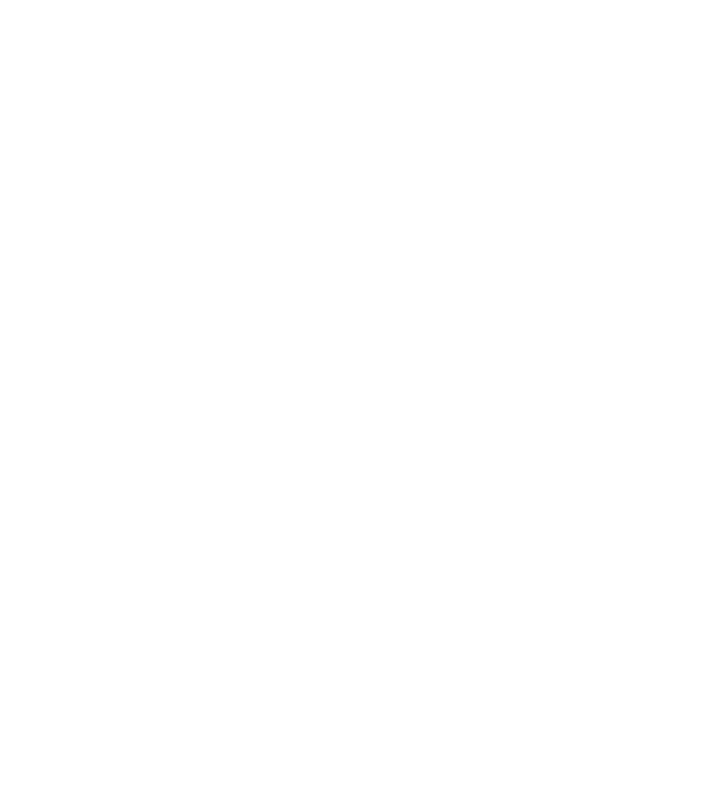
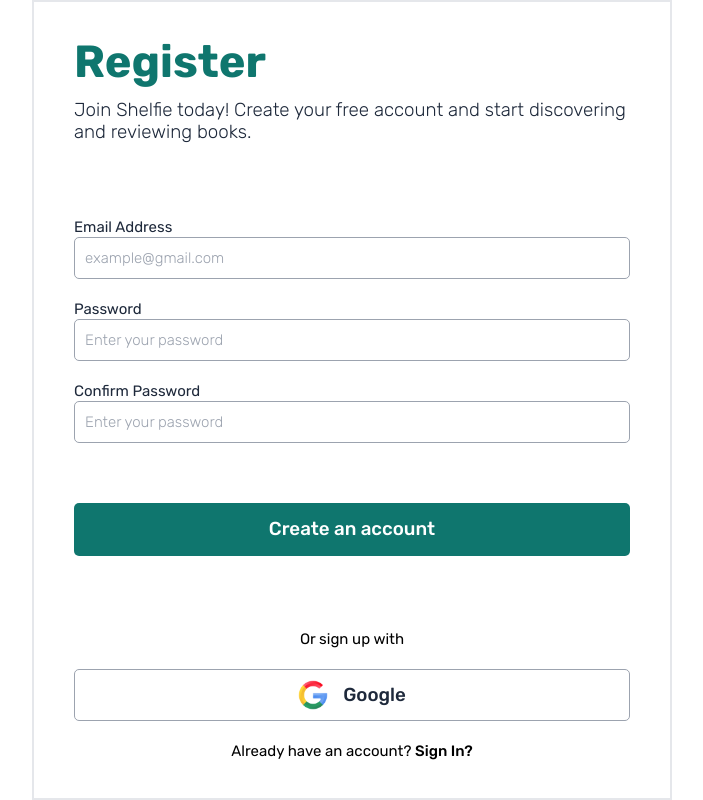
Before and after one commit to AndrewEmeg/shelfie, a React (Vite) app: page /signUp in a window 1280 px wide. Before the commit this address had no page. Shown: the whole page, without its empty margins (288-991 px from the left). Built offline with nearby package versions, Linux system fonts and the light colour scheme.

Commit message:
finished designing the auth features

```diff
--- a/src/App.jsx
+++ b/src/App.jsx
@@ -1,15 +1,17 @@
 import "./App.css";
 import { BrowserRouter, Routes, Route } from "react-router-dom";
 
-import Home from "./components/welcome";
+import Welcome from "./components/welcome";
+import SignUp from "./components/sign-up";
+import SignIn from "./components/sign-in";
 
 function App() {
   return (
     <BrowserRouter>
       <Routes>
-        <Route path="/" element={<Home />} />
-        {/* <Route path="/" element={<SignUp />} />
-        <Route path="/" element={<SignIn />} /> */}
+        <Route path="/" element={<Welcome />} />
+        <Route path="/signUp" element={<SignUp />} />
+        <Route path="/signIn" element={<SignIn />} />
       </Routes>
     </BrowserRouter>
   );
--- a/src/components/sign-in.jsx
+++ b/src/components/sign-in.jsx
@@ -0,0 +1,91 @@
+import { useEffect } from "react";
+import { Link } from "react-router-dom";
+
+function SignIn() {
+  useEffect(() => {
+    const handleResize = () => {
+      let vh = window.innerHeight * 0.01;
+      document.documentElement.style.setProperty("--vh", `${vh}px`);
+    };
+    handleResize();
+    window.addEventListener("resize", handleResize);
+    return () => window.removeEventListener("resize", handleResize);
+  }, []);
+
+  return (
+    <form
+      action=""
+      style={{ height: "calc(var(--vh, 1vh) * 100)" }}
+      className="font-rubik overflow-hidden flex flex-col justify-around px-16   my-0 mx-auto max-w-screen-sm border-2 "
+    >
+      <div>
+        <h1 className="font-bold max-w-full text-7xl text-teal-700 mb-6">
+          Sign In
+        </h1>
+        <p className="font-light max-w-full text-3xl text-slate-800	">
+          Welcome back to Shelfie! Sign in to continue discovering and reviewing
+          books.
+        </p>
+      </div>
+      <div>
+        <label
+          className="block mb-8 max-w-full text-2xl text-slate-800 font-normal "
+          htmlFor=""
+        >
+          Email Address
+          <input
+            placeholder="example@gmail.com"
+            className="w-full rounded-lg p-4 block font-light text-2xl text-white border border-solid border-gray-400 text-gray-800"
+            type="email"
+            name=""
+            id=""
+          />
+        </label>
+
+        <label
+          className=" block mb-8 max-w-full text-2xl text-slate-800 font-normal "
+          htmlFor=""
+        >
+          Password
+          <input
+            placeholder="Enter your password"
+            className="w-full rounded-lg p-4 block font-light text-2xl text-white border border-solid border-gray-400 text-gray-800"
+            type="password"
+            name=""
+            id=""
+          />
+        </label>
+
+        <button
+          // onClick={}
+          className="w-full rounded-lg mt-24 py-6 block font-medium text-3xl text-white bg-teal-700"
+        >
+          Sign In
+        </button>
+      </div>
+
+      <div className="text-center">
+        <span className="text-2xl mb-8 block">Or sign in with</span>
+        <button
+          // onClick={}
+          className="flex justify-center items-center gap-6 w-full rounded-lg py-4 block border border-solid border-gray-400 text-3xl text-slate-800 font-medium mb-20"
+        >
+          <img className="w-12" src="img/google-logo.png" alt="" />
+          <span>Google</span>
+        </button>
+
+        <span className="block text-center mb-8 text-2xl">
+          Don&apos;t have an account yet?{" "}
+        </span>
+        <Link
+          // onClick={}
+          to="/signup"
+          className="flex justify-center items-center gap-6 w-full rounded-lg py-4 block border border-solid border-gray-400 text-3xl text-slate-800 font-medium mb-8"
+        >
+          <span>Register</span>
+        </Link>
+      </div>
+    </form>
+  );
+}
+export default SignIn;
--- a/src/components/sign-up.jsx
+++ b/src/components/sign-up.jsx
@@ -0,0 +1,97 @@
+import { useEffect } from "react";
+import { Link } from "react-router-dom";
+
+function SignUp() {
+  useEffect(() => {
+    const handleResize = () => {
+      let vh = window.innerHeight * 0.01;
+      document.documentElement.style.setProperty("--vh", `${vh}px`);
+    };
+    handleResize();
+    window.addEventListener("resize", handleResize);
+    return () => window.removeEventListener("resize", handleResize);
+  }, []);
+
+  return (
+    <form
+      action=""
+      style={{ height: "calc(var(--vh, 1vh) * 100)" }}
+      className="font-rubik overflow-hidden flex flex-col justify-around px-16   my-0 mx-auto max-w-screen-sm border-2 "
+    >
+      <div>
+        <h1 className="font-bold max-w-full text-7xl text-teal-700 mb-6">
+          Register
+        </h1>
+        <p className="font-light max-w-full text-3xl text-slate-800	">
+          Join Shelfie today! Create your free account and start discovering and
+          reviewing books.
+        </p>
+      </div>
+      <div>
+        <label
+          className="block mb-8 max-w-full text-2xl text-slate-800 font-normal "
+          htmlFor=""
+        >
+          Email Address
+          <input
+            placeholder="example@gmail.com"
+            className="w-full rounded-lg p-4 block font-light text-2xl text-white border border-solid border-gray-400 text-gray-800"
+            type="email"
+            name=""
+            id=""
+          />
+        </label>
+
+        <label
+          className=" block mb-8 max-w-full text-2xl text-slate-800 font-normal "
+          htmlFor=""
+        >
+          Password
+          <input
+            placeholder="Enter your password"
+            className="w-full rounded-lg p-4 block font-light text-2xl text-white border border-solid border-gray-400 text-gray-800"
+            type="password"
+            name=""
+            id=""
+          />
+        </label>
+
+        <label
+          className="block mb-8 max-w-full text-2xl text-slate-800 font-normal "
+          htmlFor=""
+        >
+          Confirm Password
+          <input
+            placeholder="Enter your password"
+            className="w-full rounded-lg p-4 block font-light text-2xl text-white border border-solid border-gray-400 text-gray-800"
+            type="password"
+            name=""
+            id=""
+          />
+        </label>
+        <button
+          // onClick={}
+          className="w-full rounded-lg mt-24 py-6 block font-medium text-3xl text-white bg-teal-700"
+        >
+          Create an account
+        </button>
+      </div>
+
+      <div className="text-center">
+        <span className="text-2xl mb-8 block">Or sign up with</span>
+        <button
+          // onClick={}
+          className="flex justify-center items-center gap-6 w-full rounded-lg py-4 block border border-solid border-gray-400 text-3xl text-slate-800 font-medium mb-8"
+        >
+          <img className="w-12" src="img/google-logo.png" alt="" />
+          <span>Google</span>
+        </button>
+        <span className="text-2xl">Already have an account? </span>
+        <Link className="text-2xl font-medium" to="/signIn">
+          Sign In?
+        </Link>
+      </div>
+    </form>
+  );
+}
+export default SignUp;
--- a/src/components/welcome.jsx
+++ b/src/components/welcome.jsx
@@ -1,6 +1,7 @@
 import { useEffect } from "react";
+import { Link } from "react-router-dom";
 
-function Home() {
+function Welcome() {
   useEffect(() => {
     const handleResize = () => {
       let vh = window.innerHeight * 0.01;
@@ -30,20 +31,20 @@
         </p>
       </div>
       <div>
-        <a
-          href=""
+        <Link
+          to="/signUp"
           className="max-w-full rounded-lg mb-8 py-4 block font-medium text-2xl text-white bg-teal-700"
         >
           Sign Up
-        </a>
-        <a
-          href=""
-          className="max-w-full rounded-lg py-4 block font-medium text-2xl text-white bg-teal-700"
+        </Link>
+        <Link
+          to="/signIn"
+          className="max-w-full rounded-lg py-4 block font-medium text-2xl text-white border-2 border-solid border-teal-700 text-teal-800"
         >
           Sign In
-        </a>
+        </Link>
       </div>
     </section>
   );
 }
-export default Home;
+export default Welcome;
```
